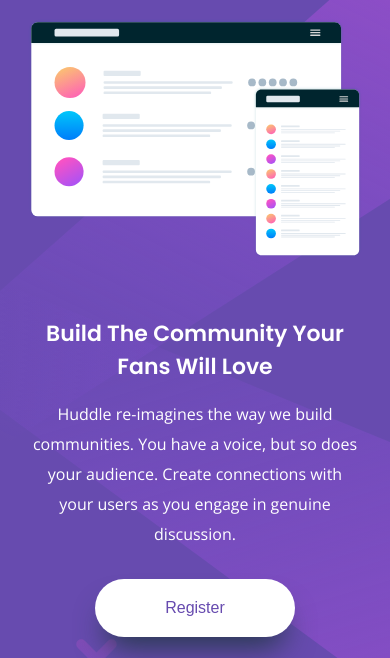
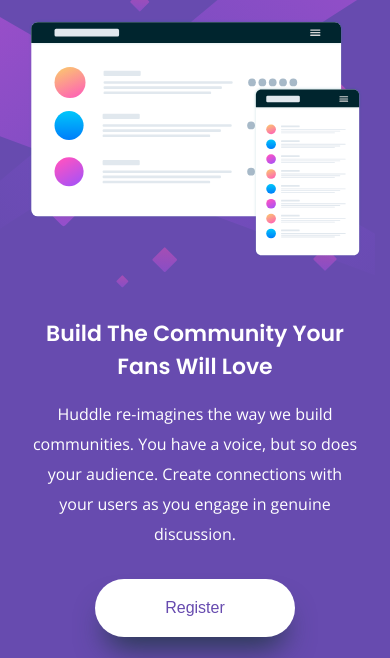
Before and after one commit to JordanTheDesigner/HuddleLandingPage, a plain HTML site: page index.html in a window 390 px wide. Shown: the part 85-743 px from the top of the page. Drawn offline with nearby package versions, Linux system fonts and the light colour scheme.

Commit message:
Add files via upload

```diff
--- a/index.html
+++ b/index.html
@@ -17,7 +17,7 @@
 </head>
 
 
-    <div id="ContentContainer">
+    <div id="ContentContainer" role="main">
       <div id="MainContainer">
       <div id="Logo"><img src="images/logo.svg" alt="Logo"></div>
 
--- a/styles.css
+++ b/styles.css
@@ -92,6 +92,11 @@
 
 @media only screen and (max-width: 768px) {
 
+  body{
+    background-image:url('images/bg-mobile.svg');
+    background-repeat: no-repeat;
+  }
+
   h1{
     font-size: 22px;
   }
```
